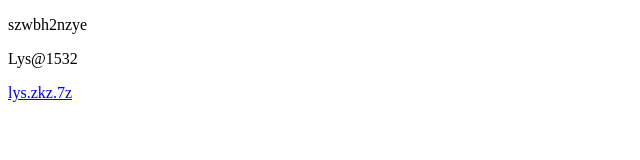
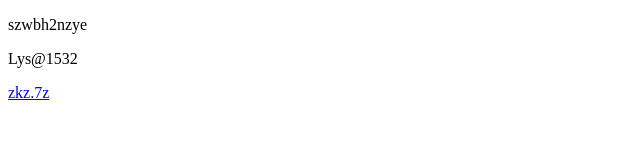
Before and after one commit to E12AzQ/trial, a plain HTML site: page index.html in a window 1280 px wide. Shown: the full height of the page, 0-640 px from the left. Drawn offline with Linux system fonts and the light colour scheme.

Commit message:
更新 index.html
delete lys.

```diff
--- a/index.html
+++ b/index.html
@@ -8,6 +8,6 @@
   <body>
     <p>szwbh2nzye</p>
     <p>Lys@1532</p>
-    <p><a href="https://github.com/E12AzQ/trial/raw/refs/heads/main/zkz.7z">lys.zkz.7z</a></p>
+    <p><a href="https://github.com/E12AzQ/trial/raw/refs/heads/main/zkz.7z">zkz.7z</a></p>
   </body>
 </html>
```
